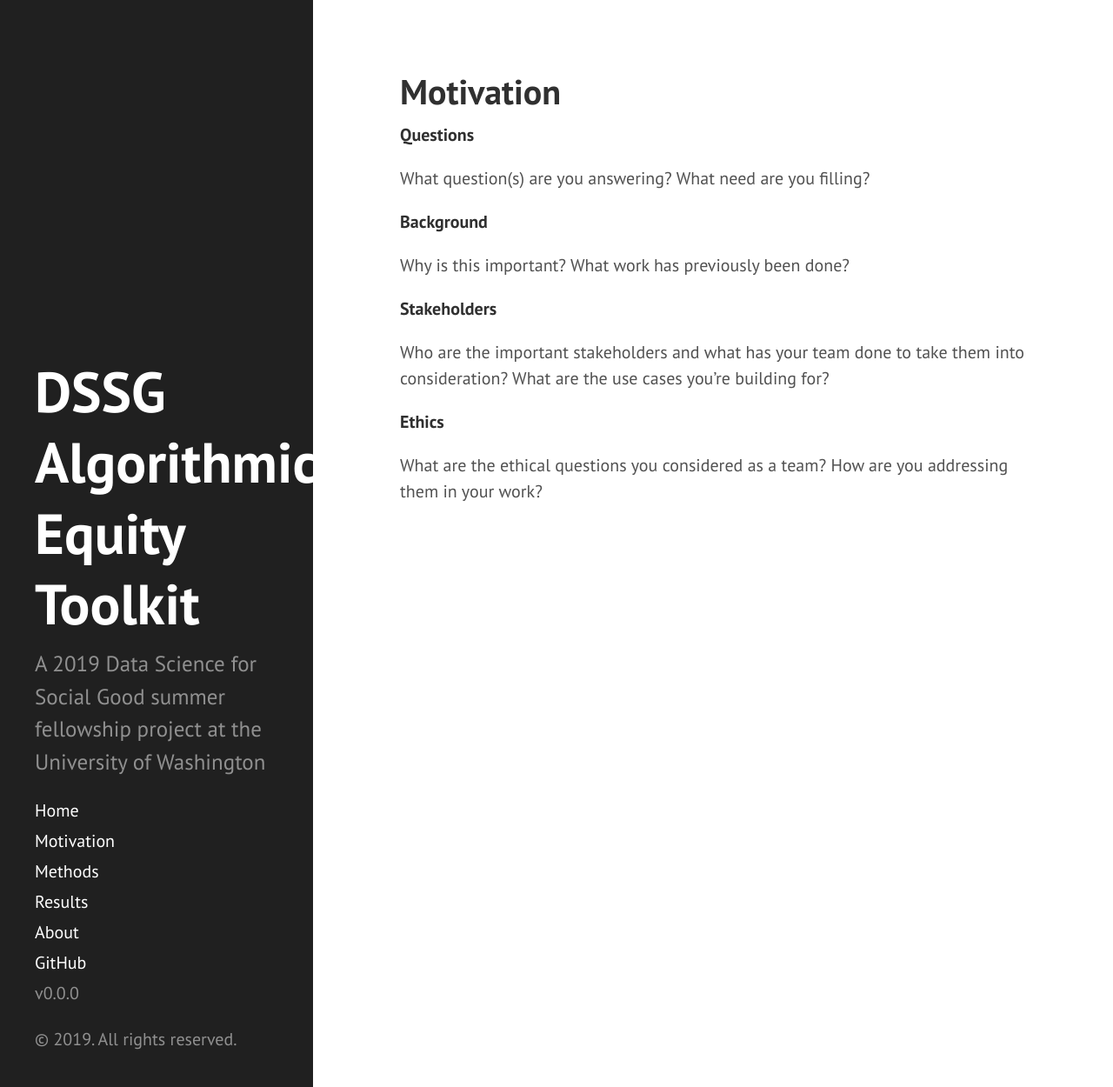
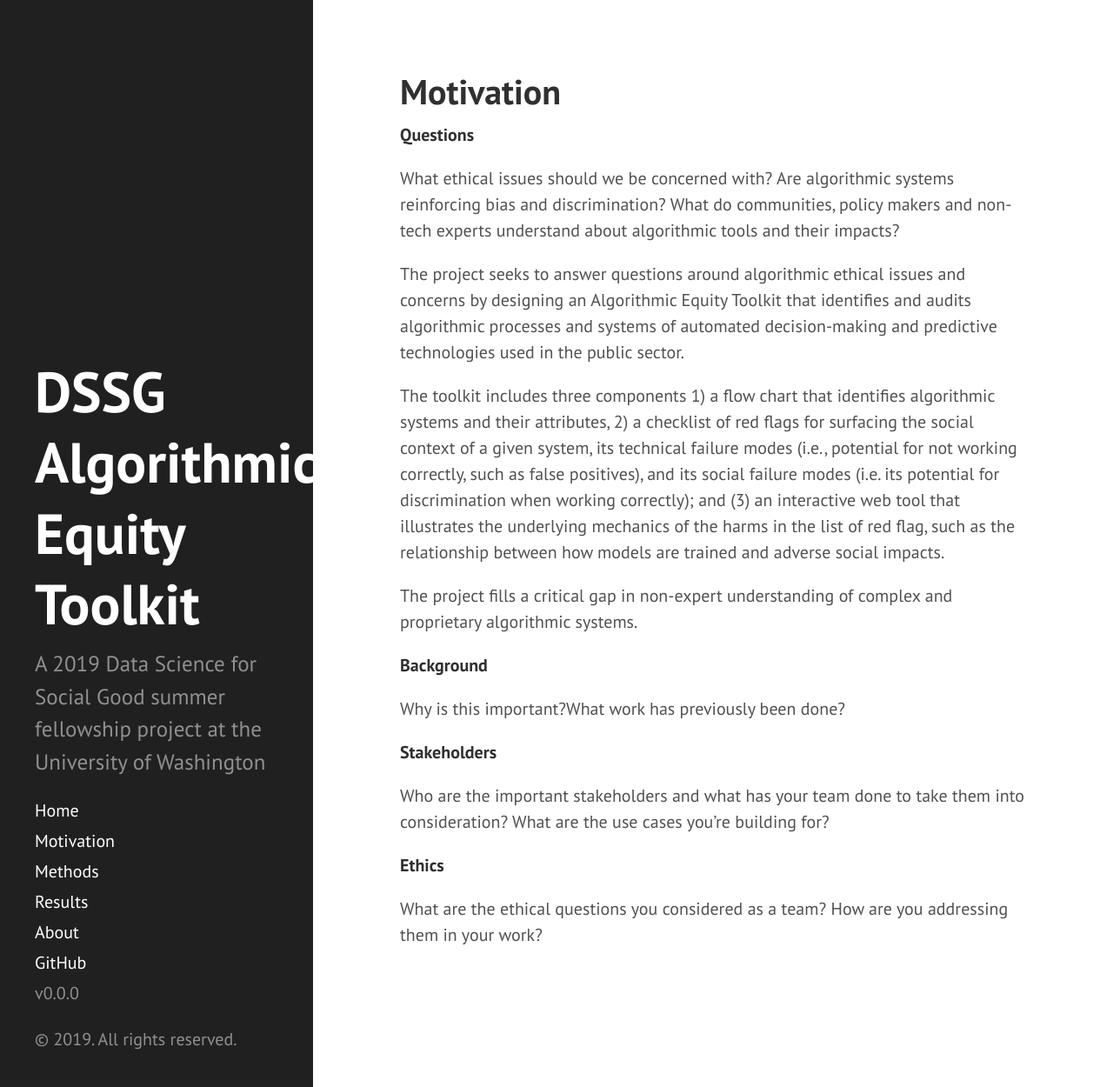
Before and after one commit to uwescience/AEKit-website, a Jekyll site: the page built from motivation.md, in a window 1280 px wide and 1250 px high. Shown: the whole window at 87% size. Built offline with Jekyll 4.4.1, drawn with Linux system fonts in a browser that asks for light colours.

Commit message:
added questions to motivations section

```diff
--- a/motivation.md
+++ b/motivation.md
@@ -3,15 +3,22 @@ layout: page
 title: Motivation
 ---
 
+
 **Questions**
 
-What question(s) are you answering?
-What need are you filling?
+What ethical issues should we be concerned with? Are algorithmic systems reinforcing bias and discrimination? What do communities, policy makers and non-tech experts understand about algorithmic tools and their impacts?
+
+The project seeks to answer questions around algorithmic ethical issues and concerns by designing an Algorithmic Equity Toolkit that identifies and audits algorithmic processes and systems of automated decision-making and predictive technologies used in the public sector.
+
+The toolkit includes three components 1) a flow chart that identifies algorithmic systems and their attributes, 2) a checklist of red flags for surfacing the social context of a given system, its technical failure modes (i.e., potential for not working correctly, such as false positives), and its social failure modes (i.e. its potential for discrimination when working correctly); and (3) an interactive web tool that illustrates the underlying mechanics of the harms in the list of red flag, such as the relationship between how models are trained and adverse social impacts.
+
+The project fills a critical gap in non-expert understanding of complex and proprietary algorithmic systems.
+
+
 
 **Background**
 
-Why is this important?
-What work has previously been done?
+Why is this important?What work has previously been done?
 
 **Stakeholders**
 
```
